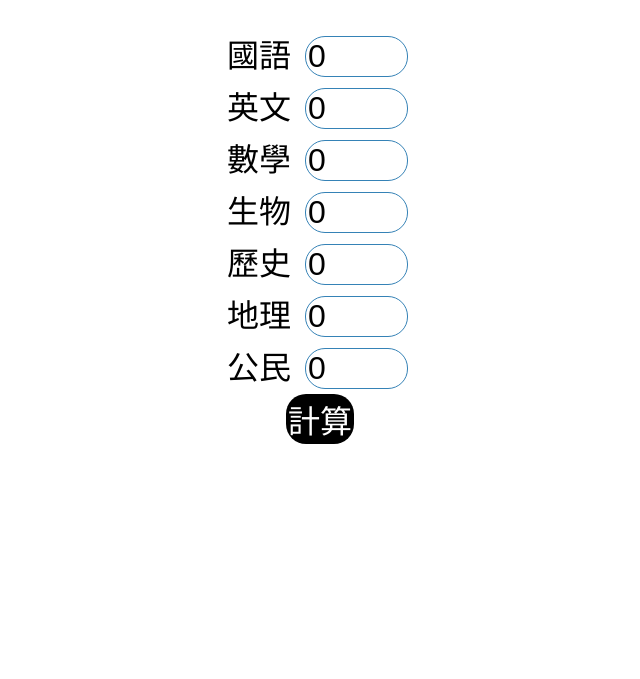
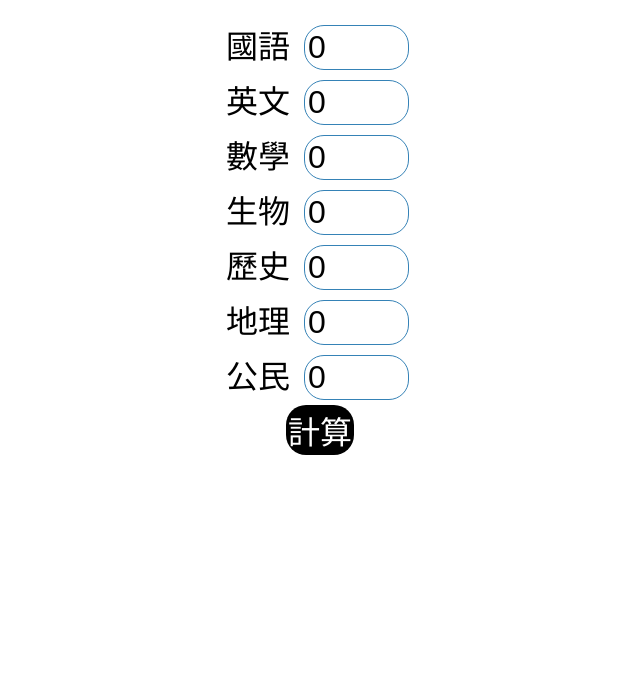
Before and after one commit to welon0919/score-calculator, a plain HTML site: page index.html in a window 1280 px wide. Shown: the part 121-800 px from the top of the page, without its empty margins (320-960 px from the left). Drawn offline with Linux system fonts and the light colour scheme.

Commit message:
updated style.css

```diff
--- a/style.css
+++ b/style.css
@@ -31,7 +31,9 @@ input[type="number"]::-webkit-outer-spin-button {
     border-radius: 20px;
     border: 1px solid hsl(204, 55%, 46%);
     outline: none;
-    transition: background-color 0.3s ease, border-color 0.3s ease
+    transition: background-color 0.3s ease, border-color 0.3s ease;
+    padding: 3px;
+
 }
 
 .scoreInput:focus {
```
